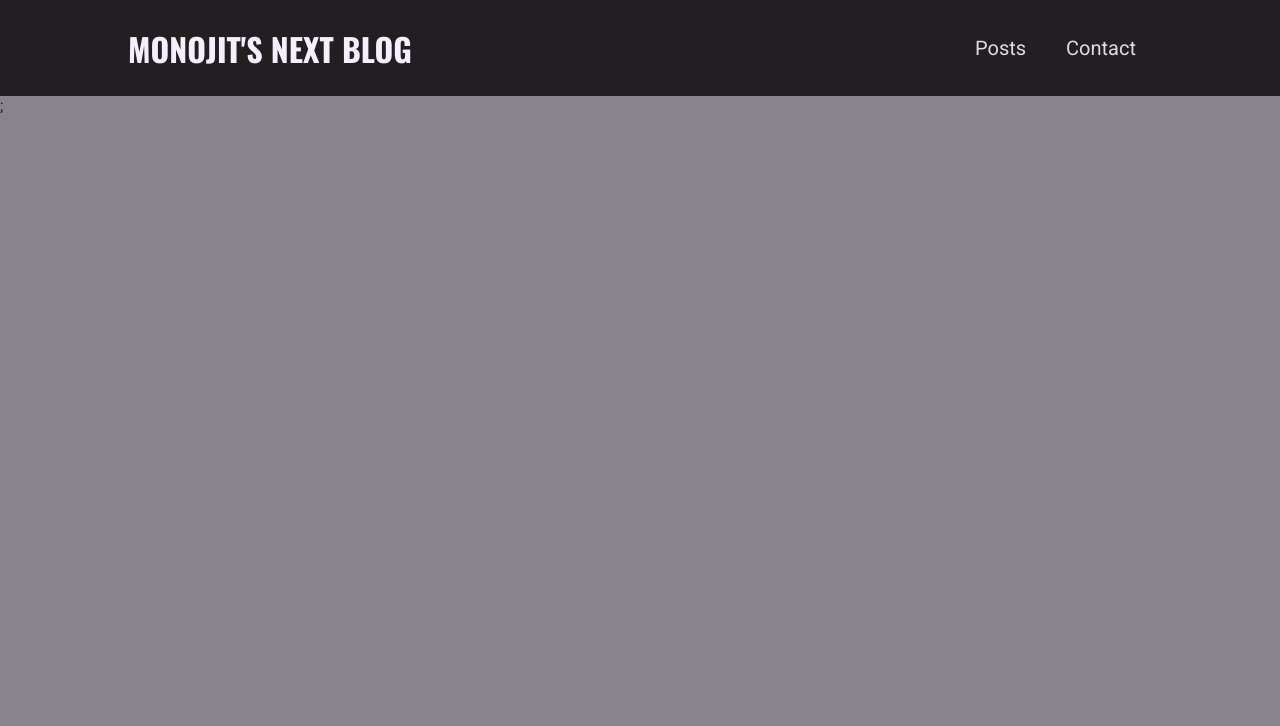
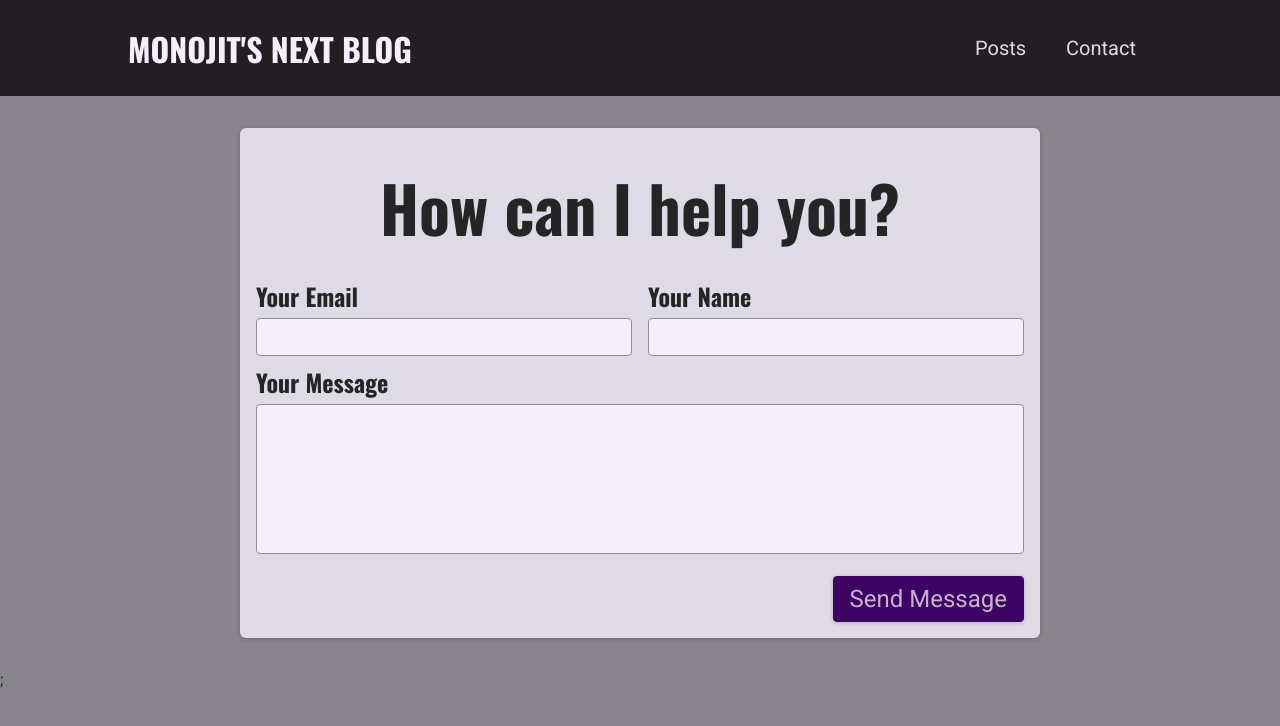
Before and after one commit to mono93/nextjs-practice-projects, a Next.js app in the folder nextjs-practice-project-2/: page /contact in a window 1280 px wide. Shown: the top 726 px of the page. Built offline with nearby package versions, Linux system fonts and the light colour scheme.

Commit message:
code complete

```diff
--- /dev/null
+++ b/nextjs-practice-project-2/components/contact/contact-form.js
@@ -0,0 +1,141 @@
+import { useState, useEffect } from "react";
+
+import classes from "../../styles/contact-form.module.css";
+import Notification from "../ui/notification";
+
+async function sendContactData(contactDetails) {
+  const response = await fetch("/api/contact", {
+    method: "POST",
+    body: JSON.stringify(contactDetails),
+    headers: {
+      "Content-Type": "application/json",
+    },
+  });
+
+  const data = await response.json();
+
+  if (!response.ok) {
+    throw new Error(data.message || "Something went wrong!");
+  }
+}
+
+function ContactForm() {
+  const [enteredEmail, setEnteredEmail] = useState("");
+  const [enteredName, setEnteredName] = useState("");
+  const [enteredMessage, setEnteredMessage] = useState("");
+  const [requestStatus, setRequestStatus] = useState(); // 'pending', 'success', 'error'
+  const [requestError, setRequestError] = useState();
+
+  useEffect(() => {
+    if (requestStatus === "success" || requestStatus === "error") {
+      const timer = setTimeout(() => {
+        setRequestStatus(null);
+        setRequestError(null);
+      }, 3000);
+
+      return () => clearTimeout(timer);
+    }
+  }, [requestStatus]);
+
+  async function sendMessageHandler(event) {
+    event.preventDefault();
+
+    // optional: add client-side validation
+
+    setRequestStatus("pending");
+
+    try {
+      await sendContactData({
+        email: enteredEmail,
+        name: enteredName,
+        message: enteredMessage,
+      });
+      setRequestStatus("success");
+      setEnteredMessage("");
+      setEnteredEmail("");
+      setEnteredName("");
+    } catch (error) {
+      setRequestError(error.message);
+      setRequestStatus("error");
+    }
+  }
+
+  let notification;
+
+  if (requestStatus === "pending") {
+    notification = {
+      status: "pending",
+      title: "Sending message...",
+      message: "Your message is on its way!",
+    };
+  }
+
+  if (requestStatus === "success") {
+    notification = {
+      status: "success",
+      title: "Success!",
+      message: "Message sent successfully!",
+    };
+  }
+
+  if (requestStatus === "error") {
+    notification = {
+      status: "error",
+      title: "Error!",
+      message: requestError,
+    };
+  }
+
+  return (
+    <section className={classes.contact}>
+      <h1>How can I help you?</h1>
+      <form className={classes.form} onSubmit={sendMessageHandler}>
+        <div className={classes.controls}>
+          <div className={classes.control}>
+            <label htmlFor="email">Your Email</label>
+            <input
+              type="email"
+              id="email"
+              required
+              value={enteredEmail}
+              onChange={(event) => setEnteredEmail(event.target.value)}
+            />
+          </div>
+          <div className={classes.control}>
+            <label htmlFor="name">Your Name</label>
+            <input
+              type="text"
+              id="name"
+              required
+              value={enteredName}
+              onChange={(event) => setEnteredName(event.target.value)}
+            />
+          </div>
+        </div>
+        <div className={classes.control}>
+          <label htmlFor="message">Your Message</label>
+          <textarea
+            id="message"
+            rows="5"
+            required
+            value={enteredMessage}
+            onChange={(event) => setEnteredMessage(event.target.value)}
+          ></textarea>
+        </div>
+
+        <div className={classes.actions}>
+          <button>Send Message</button>
+        </div>
+      </form>
+      {notification && (
+        <Notification
+          status={notification.status}
+          title={notification.title}
+          message={notification.message}
+        />
+      )}
+    </section>
+  );
+}
+
+export default ContactForm;
--- /dev/null
+++ b/nextjs-practice-project-2/components/ui/notification.js
@@ -0,0 +1,29 @@
+import ReactDOM from "react-dom";
+
+import classes from "../../styles/notification.module.css";
+
+function Notification(props) {
+  const { title, message, status } = props;
+
+  let statusClasses = "";
+
+  if (status === "success") {
+    statusClasses = classes.success;
+  }
+
+  if (status === "error") {
+    statusClasses = classes.error;
+  }
+
+  const cssClasses = `${classes.notification} ${statusClasses}`;
+
+  return ReactDOM.createPortal(
+    <div className={cssClasses}>
+      <h2>{title}</h2>
+      <p>{message}</p>
+    </div>,
+    document.getElementById("notifications")
+  );
+}
+
+export default Notification;
--- a/nextjs-practice-project-2/package.json
+++ b/nextjs-practice-project-2/package.json
@@ -10,6 +10,7 @@
   },
   "dependencies": {
     "gray-matter": "^4.0.3",
+    "mongodb": "^6.15.0",
     "next": "15.2.4",
     "react": "^19.0.0",
     "react-dom": "^19.0.0",
--- a/nextjs-practice-project-2/pages/_document.js
+++ b/nextjs-practice-project-2/pages/_document.js
@@ -7,6 +7,7 @@
       <body>
         <Main />
         <NextScript />
+        <div id="notifications"></div>
       </body>
     </Html>
   );
--- /dev/null
+++ b/nextjs-practice-project-2/pages/api/contact.js
@@ -0,0 +1,55 @@
+import { validateEmail } from "@/utils/sharedFunctions";
+import { MongoClient } from "mongodb";
+
+async function handler(req, res) {
+  if (req.method === "POST") {
+    const { email, name, message } = req.body;
+
+    if (
+      !validateEmail(email) ||
+      !name ||
+      name.trim() === "" ||
+      !message ||
+      message.trim() === ""
+    ) {
+      res.status(400).json({ message: "Invalid input." });
+      return;
+    }
+
+    const newMessage = {
+      email,
+      name,
+      message,
+    };
+
+    let client;
+
+    const connectionString = `mongodb+srv://${process.env.mongodb_username}:${process.env.mongodb_password}@${process.env.mongodb_clustername}.tl9k3.mongodb.net/${process.env.mongodb_database}?retryWrites=true&w=majority&appName=${process.env.mongodb_clustername}`;
+
+    try {
+      client = await MongoClient.connect(connectionString);
+    } catch (error) {
+      res.status(500).json({ message: "Could not connect to database." });
+      return;
+    }
+
+    const db = client.db();
+
+    try {
+      const result = await db.collection("messages").insertOne(newMessage);
+      newMessage.id = result.insertedId;
+    } catch (error) {
+      client.close();
+      res.status(500).json({ message: "Storing message failed!" });
+      return;
+    }
+
+    client.close();
+
+    res
+      .status(201)
+      .json({ message: "Successfully stored message!", data: newMessage });
+  }
+}
+
+export default handler;
--- a/nextjs-practice-project-2/pages/contact.js
+++ b/nextjs-practice-project-2/pages/contact.js
@@ -1,7 +1,7 @@
 import { Fragment } from 'react';
 import Head from 'next/head';
 
-// import ContactForm from '../components/contact/contact-form';
+import ContactForm from '../components/contact/contact-form';
 
 function ContactPage() {
   return (
@@ -10,7 +10,7 @@
         <title>Contact Me</title>
         <meta name='description' content='Send me your messages!' />
       </Head>
-      {/* <ContactForm /> */}
+      <ContactForm />
     </Fragment>
   );
 }
--- /dev/null
+++ b/nextjs-practice-project-2/styles/notification.module.css
@@ -0,0 +1,43 @@
+.notification {
+  display: flex;
+  justify-content: space-between;
+  align-items: center;
+  color: var(--color-grey-100);
+  background-color: var(--color-grey-800);
+  padding: 0 var(--size-8);
+  box-shadow: 0 1px 8px rgba(0, 0, 0, 0.2);
+  position: fixed;
+  height: 5rem;
+  bottom: 0;
+  width: 100%;
+  left: 0;
+  border-top-right-radius: 0;
+  border-top-left-radius: 0;
+}
+
+.notification h2 {
+  font-size: var(--size-6);
+  margin: 0;
+}
+
+.notification p {
+  margin: 0;
+}
+
+.success {
+  background-color: var(--color-success-500);
+  color: var(--color-grey-800);
+}
+
+.error {
+  background-color: var(--color-error-500);
+}
+
+@media (min-width: 768px) {
+  .notification {
+    width: 40rem;
+    left: calc(50% - 20rem);
+    border-top-right-radius: 6px;
+    border-top-left-radius: 6px;
+  }
+}
--- /dev/null
+++ b/nextjs-practice-project-2/utils/sharedFunctions.js
@@ -0,0 +1,10 @@
+export const validateEmail = (email) => {
+  const emailRegex =
+    /^(([^<>()[\]\\.,;:\s@\"]+(\.[^<>()[\]\\.,;:\s@\"]+)*)|(\".+\"))@((\[[0-9]{1,3}\.[0-9]{1,3}\.[0-9]{1,3}\.[0-9]{1,3}\])|(([a-zA-Z\-0-9]+\.)+[a-zA-Z]{2,}))$/;
+  return emailRegex.test(email);
+};
+
+export const validatePassword = (password) => {
+  const passwordRegex = /^(?=.*\d)(?=.*[!@#$%^&*])(?=.*[a-z])(?=.*[A-Z]).{8,}$/;
+  return passwordRegex.test(password);
+};
```
Also changed, not shown: 2 other files (tests, documents, lock files or other folders).
